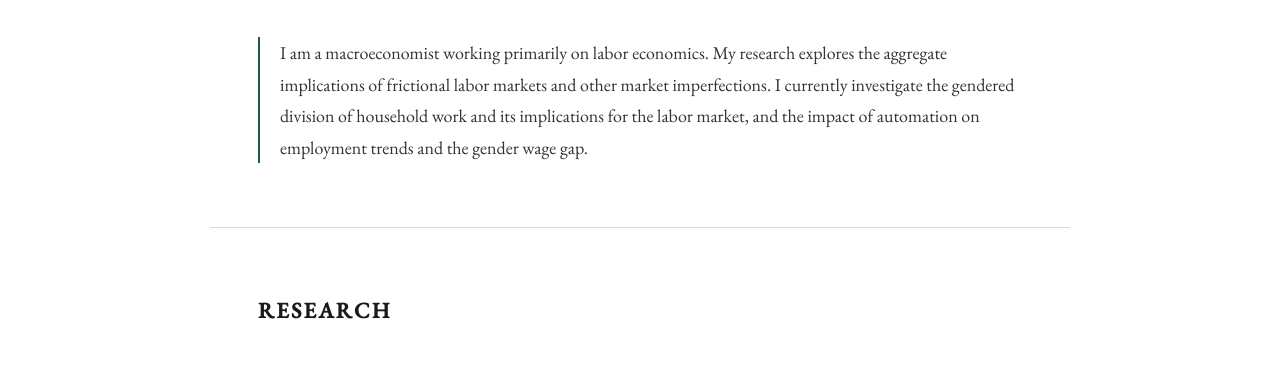
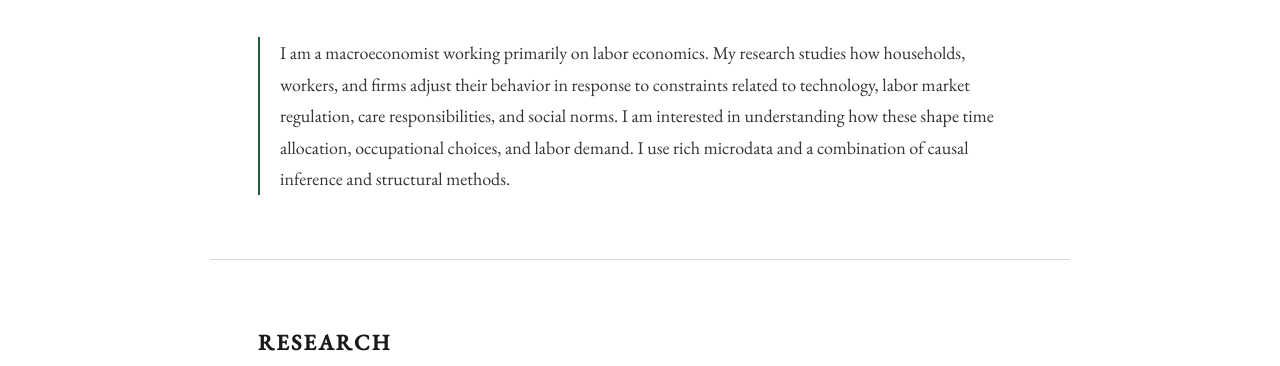
Before and after one commit to franperezveyl/franperezveyl.github.io, a plain HTML site: page index.html in a window 1280 px wide. Shown: the part 397-763 px from the top of the page. Drawn offline with nearby package versions, Linux system fonts and the light colour scheme.

Commit message:
Update index.html

```diff
--- a/index.html
+++ b/index.html
@@ -122,7 +122,7 @@
 
 <div class="about-wrapper">
   <div class="about-blurb">
-    I am a macroeconomist working primarily on labor economics. My research explores the aggregate implications of frictional labor markets and other market imperfections. I currently investigate the gendered division of household work and its implications for the labor market, and the impact of automation on employment trends and the gender wage gap.
+    I am a macroeconomist working primarily on labor economics. My research studies how households, workers, and firms adjust their behavior in response to constraints related to technology, labor market regulation, care responsibilities, and social norms. I am interested in understanding how these shape time allocation, occupational choices, and labor demand. I use rich microdata and a combination of causal inference and structural methods.
   </div>
 </div>
 
```
